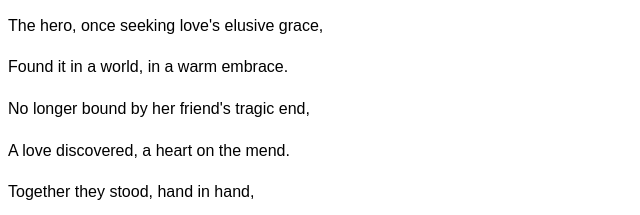
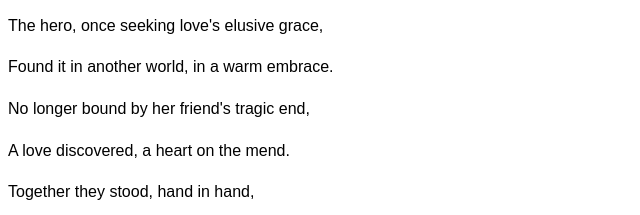
Before and after one commit to tolitog/tolitog.github.io, a plain HTML site: page index.html in a window 1280 px wide. Shown: the part 1745-1960 px from the top of the page, 0-640 px from the left. Drawn offline with Linux system fonts and the light colour scheme.

Commit message:
Update index.html

```diff
--- a/index.html
+++ b/index.html
@@ -81,7 +81,7 @@
             <p>As she met her immortal friend, the immortal girl.
 
             <p>The hero, once seeking love's elusive grace,
-            <p>Found it in a world, in a warm embrace.
+            <p>Found it in another world, in a warm embrace.
             <p>No longer bound by her friend's tragic end,
             <p>A love discovered, a heart on the mend.
 
```
